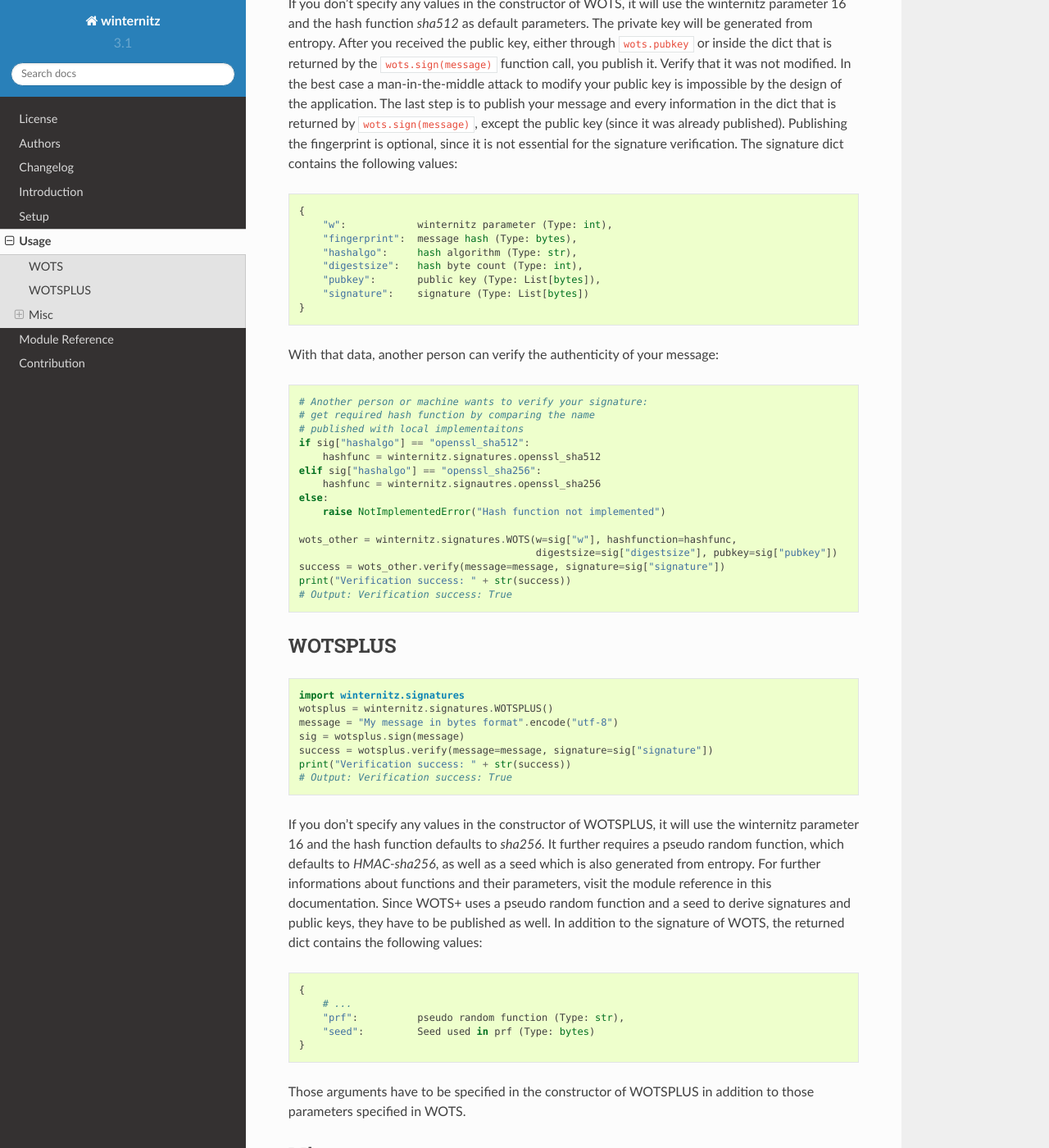
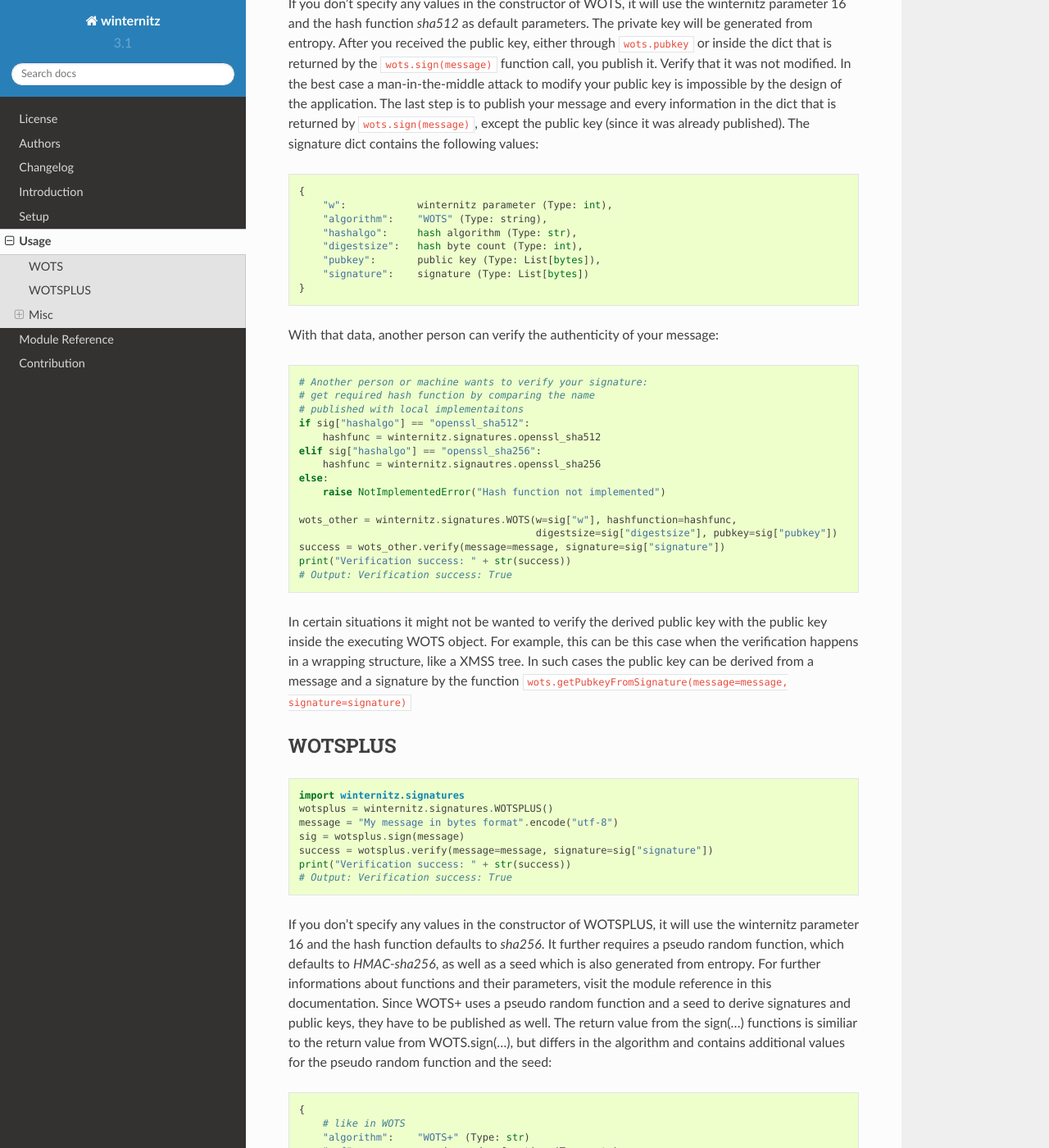
Before and after one commit to sea212/winternitz-one-time-signature, a Sphinx documentation site: the page built from docs/usage.rst, in a window 1280 px wide and 1400 px high, scrolled down 479 px. Shown: the whole window at 82% size. Built offline with Sphinx 7.4.7 and the Read the Docs theme 2.0.0, drawn with Linux system fonts in a browser that asks for light colours.

```diff
--- a/docs/usage.rst
+++ b/docs/usage.rst
@@ -27,15 +27,13 @@ either through ``wots.pubkey`` or inside the dict that is returned by the
 In the best case a man-in-the-middle attack to modify your public key is impossible
 by the design of the application. The last step is to publish your message and every
 information in the dict that is returned by ``wots.sign(message)``, except the public
-key (since it was already published). Publishing the fingerprint is optional, since it
-is not essential for the signature verification. The signature dict contains the following
-values:
+key (since it was already published). The signature dict contains the following values:
 
 .. code-block:: python
 
     {
         "w":            winternitz parameter (Type: int),
-        "fingerprint":  message hash (Type: bytes),
+        "algorithm":    "WOTS" (Type: string),
         "hashalgo":     hash algorithm (Type: str),
         "digestsize":   hash byte count (Type: int),
         "pubkey":       public key (Type: List[bytes]),
@@ -62,6 +60,12 @@ With that data, another person can verify the authenticity of your message:
     print("Verification success: " + str(success))
     # Output: Verification success: True
 
+In certain situations it might not be wanted to verify the derived public key with the
+public key inside the executing WOTS object. For example, this can be this case when
+the verification happens in a wrapping structure, like a XMSS tree. In such cases
+the public key can be derived from a message and a signature by the function
+``wots.getPubkeyFromSignature(message=message, signature=signature)``
+
 WOTSPLUS
 --------
 .. code-block:: python
@@ -79,13 +83,15 @@ If you don't specify any values in the constructor of WOTSPLUS, it will use the
 to *HMAC-sha256*, as well as a seed which is also generated from entropy. For further
 informations about functions and their parameters, visit the module reference in
 this documentation. Since WOTS+ uses a pseudo random function and a seed to derive signatures and public
-keys, they have to be published as well. In addition to the signature of WOTS, the returned dict contains
-the following values:
+keys, they have to be published as well. The return value from the sign(...) functions is similiar to the
+return value from WOTS.sign(...), but differs in the algorithm and contains additional values for the
+pseudo random function and the seed:
 
 .. code-block:: python
 
     {
-        # ...
+        # like in WOTS
+        "algorithm":    "WOTS+" (Type: str)
         "prf":          pseudo random function (Type: str),
         "seed":         Seed used in prf (Type: bytes)
     }
```
Also changed, not shown: README.rst (+17 -11 lines), 1 other file.
